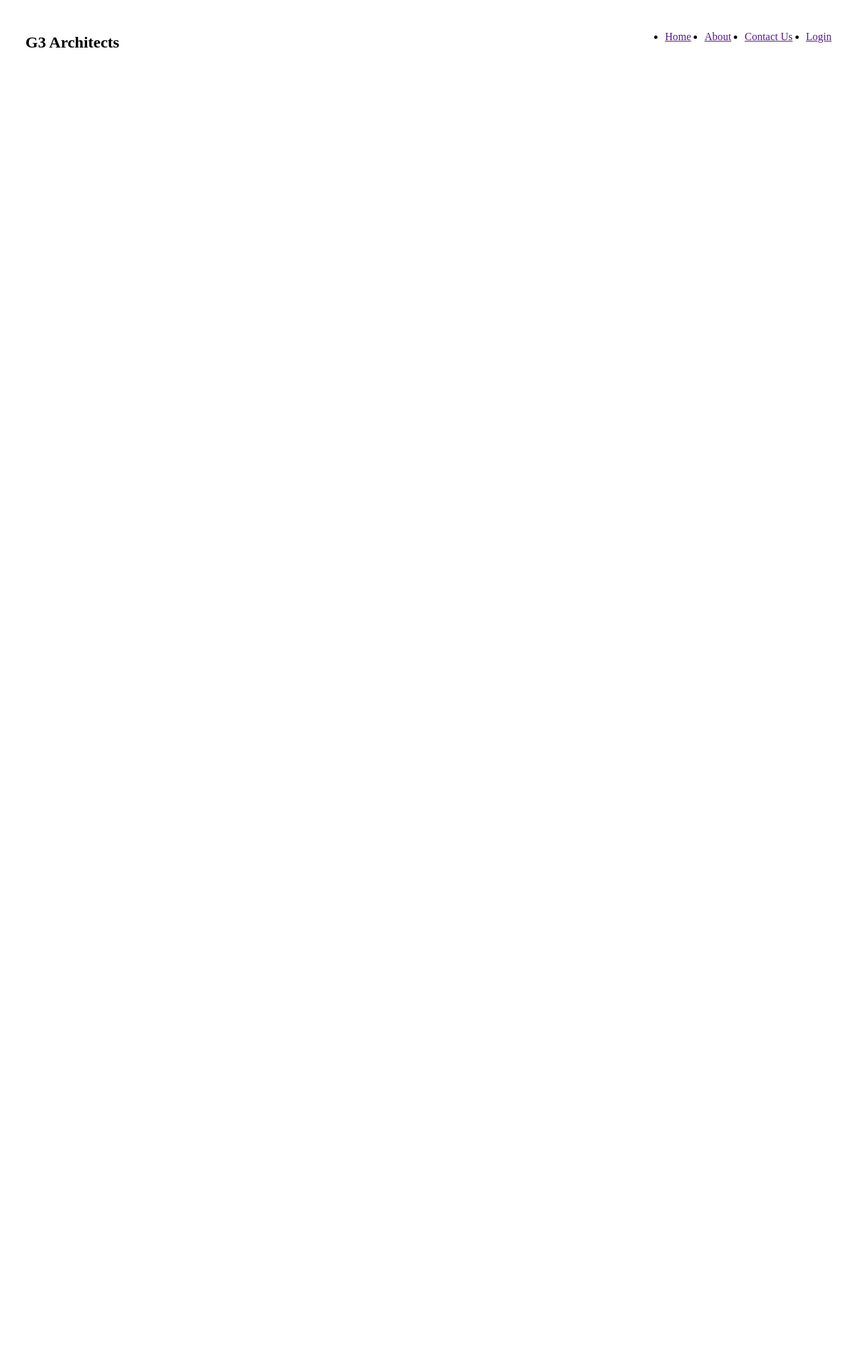
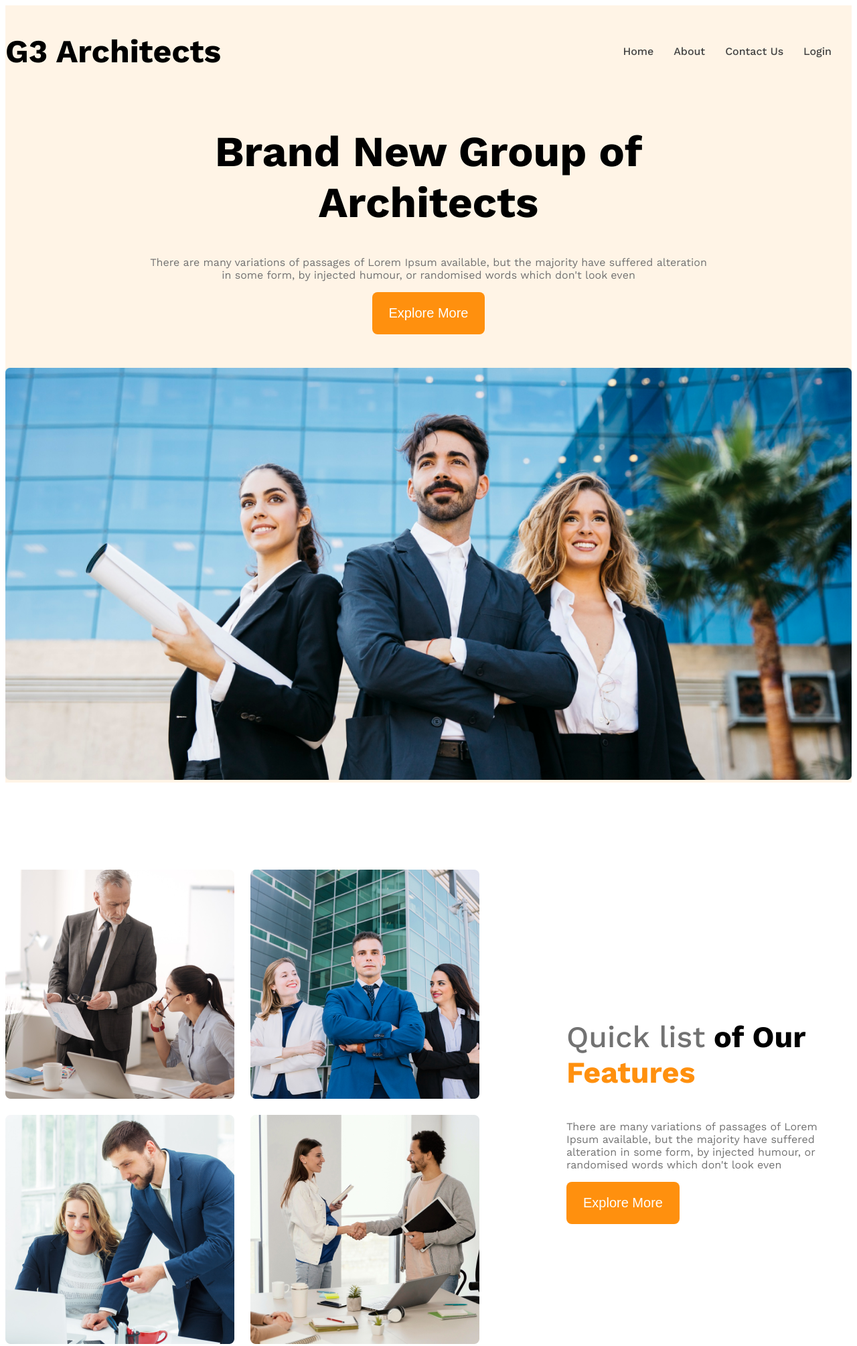
Before and after one commit to Rakibul611852/architects-website-01, a plain HTML site: page index.html in a window 1280 px wide. Shown: the top 2009 px of the page at 67% size. Before the commit the page ends 800 px from the top, so only its background shows below. Drawn offline with nearby package versions, Linux system fonts and the light colour scheme.

Commit message:
made team responsive and added fact sturture

```diff
--- a/index.html
+++ b/index.html
@@ -6,24 +6,79 @@
     <title>Architects website</title>
     <link rel="stylesheet" href="style/style.css">
 </head>
-<body>
+<body class="work-sans-font">
 
-    <header>
-           <div class="header img">
-               <nav class="nav-bar">
-                 <h2>G3 Architects</h2>
-                 <ul class="nav-link">
-                     <li><a href=""> Home </a></li>
-                     <li><a href=""> About </a></li>
-                     <li><a href=""> Contact Us </a></li>
-                     <li><a href=""> Login </a></li>
+    <header class="bg-light">
+               <nav class="navbar display-flex">
+                 <h2 class="brand">G3 Architects</h2>
+                 <ul class="nav-links display-flex">
+                     <li class="nav-item"><a href="" class="nav-link text-gray"> Home </a></li>
+                     <li class="nav-item"><a href="" class="nav-link text-gray"> About </a></li>
+                     <li class="nav-item"><a href="" class="nav-link text-gray"> Contact Us </a></li>
+                     <li class="nav-item"><a href="" class="nav-link text-gray"> Login </a></li>
                  </ul>
            </nav>
+           <div class="banner">
+               <div class="banner-content">
+                    <h1 class="banner-title"> Brand New Group of Architects </h1>
+                    <p class="banner-description text-light-gray">There are many variations of passages of Lorem Ipsum available, but the majority have suffered alteration in some form, by injected humour, or randomised words which don't look even</p>
+                    <button class="btn-primary">Explore More</button>
+               </div>
+               <img class="banner-image" src="images/banner.png" alt="">
            </div>
     </header>
 
     <main>
+        <!-- teams section start -->
+          <section class="teams display-flex">
+                <div class="team-img-container">
+                    <img src="images/team1.png" alt="two architect discussing about design">
+                    <img src="images/team2.png" alt="">
+                    <img src="images/team3.png" alt="">
+                    <img src="images/team4.png" alt="">
+                </div>
+                <div class="our-features">
+                    <h3 class="section-title"><span id="quick-list" class="text-light-gray">Quick list</span> <span>of Our</span> <span class="text-primary">Features</span></h3>
+                    <p class="feature-description text-light-gray">There are many variations of passages of Lorem Ipsum available, but the majority have suffered alteration in some form, by injected humour, or randomised words which don't look even</p>
+                    <button class="btn-primary">Explore More</button>
+                </div>
+          </section>
+        <!-- teams section end -->
 
+        <!-- features will enjoy start -->
+          <section>
+            <h3 class="section-title"> Some Facts</h3>
+            <p class="text-light-gary">There are many variations of passages of Lorem Ipsum available, but the majority have suffered alteration.</p>
+            <div class="fact-container">
+                <div class="fact">
+                    <img src="" alt="" class="fact-icon">
+                    <h4 class="fact-number"></h4>
+                    <h5 class="fact-name"></h5>
+                </div>
+                <div class="fact">
+                    <img src="" alt="" class="fact-icon">
+                    <h4 class="fact-number"></h4>
+                    <h5 class="fact-name"></h5>
+                </div>
+                <div class="fact">
+                    <img src="" alt="" class="fact-icon">
+                    <h4 class="fact-number"></h4>
+                    <h5 class="fact-name"></h5>
+                </div>
+                <div class="fact">
+                    <img src="" alt="" class="fact-icon">
+                    <h4 class="fact-number"></h4>
+                    <h5 class="fact-name"></h5>
+                </div>
+            </div>
+          </section>
+         <!-- features will enjoy end -->
+
+        <!-- some facts start-->
+         <section class="some-facts">
+
+         </section>
+        <!-- some facts end-->
     </main>
 
     <footer>
--- a/style/style.css
+++ b/style/style.css
@@ -1,16 +1,136 @@
-.header img{
-    background-color: rgb(14, 7, 0);
-    padding-left: 30px;
+@import url('https://fonts.googleapis.com/css2?family=Work+Sans:ital,wght@0,100..900;1,100..900&display=swap');
+
+.work-sans-font {
+  font-family: "Work Sans", sans-serif;
+  font-optical-sizing: auto;
+  font-weight: 400px;
+  font-style: normal;
+}
+ /* shared styles */
+ .display-flex{
+    display: flex;
+ }
+
+ .text-primary{
+    color: #FF900E;
+ }
+    /* dark02 */
+ .text-gray{
+    color:#424242;
+ }
+     /* dark03 */
+ .text-light-gray{
+       color: #727272;
+ }
+ .btn-primary{
+    background-color: #FF900E;
+    color: white;
+    padding: 20px 25px;
+    font-size: 1.25rem;
+    font-weight: 500px;
+    border-radius: 8px;
+    border: none;
+ }
+ main{
+    max-width: 1440px;
+    margin: 0 auto;
+ }
+
+ main > section{
+    margin-top: 130px;
+ }
+ .bg-light{
+    background-color: rgba(255,144,14,0.1);
+ }
+ .section-title{
+    font-size: 2.8rem;
+    font-weight: 700px;
 }
 
-.nav-bar{
-    display: flex;
+ /* header styles */
+
+ /* nav styles */
+
+ .navbar{
     justify-content: space-between;
-    margin: 30px 30px;
+    align-items: center;
+ }
+  .brand{
+    font-weight: 700;
+    font-size: 3rem;
+  }
+ .nav-item{
+    list-style: none;
+    margin-right: 30px;
+ }
+ .nav-link{
+    text-decoration: none;
+    font-weight: 500;
+ }
+
+ .navbar, .banner{
+    max-width: 1440px;
+    margin: 0 auto;
+ }
+
+ /* banner related styles */
+ .banner-content{
+    max-width: 850px;
+    margin: 0 auto;
+    text-align: center;
+    margin-bottom: 50px;
+ }
+ .banner-title{
+    font-weight: 700;
+    font-size: 4rem;
+ }
+
+ .banner-image{
+    width: 100%;
+ }
+
+  /* team and feature related styles */
+.teams{
+    align-items: center;
+}
+.team-img-container{
+    display: grid;
+    grid-template-columns: repeat(2,1fr);
+    gap: 24px;
 }
 
-.nav-link{
-    display: flex;
-    gap: 20px;
-    text-decoration: none;
+.our-features{
+    margin-left: 130px;
+    max-width: 530px;
 }
+
+
+#quick-list{
+    font-weight: 500;
+}
+   /* responsive media query */
+   @media screen and ( max-width: 576px){
+       .navbar,
+       .nav-links,
+       .teams{
+        flex-direction: column;
+       }
+
+    .team-img-container{
+        grid-template-columns: repeat(1, 1fr);
+    }
+    .our-features{
+        margin-left: 20px;
+    }
+   }
+
+
+/* medium size device */
+@media screen and ( min-width: 576px) and ( max-width: 992px) {
+    .teams{
+        flex-direction: column;
+    }
+    .our-features{
+        margin: 50px auto;
+    }
+}
```
